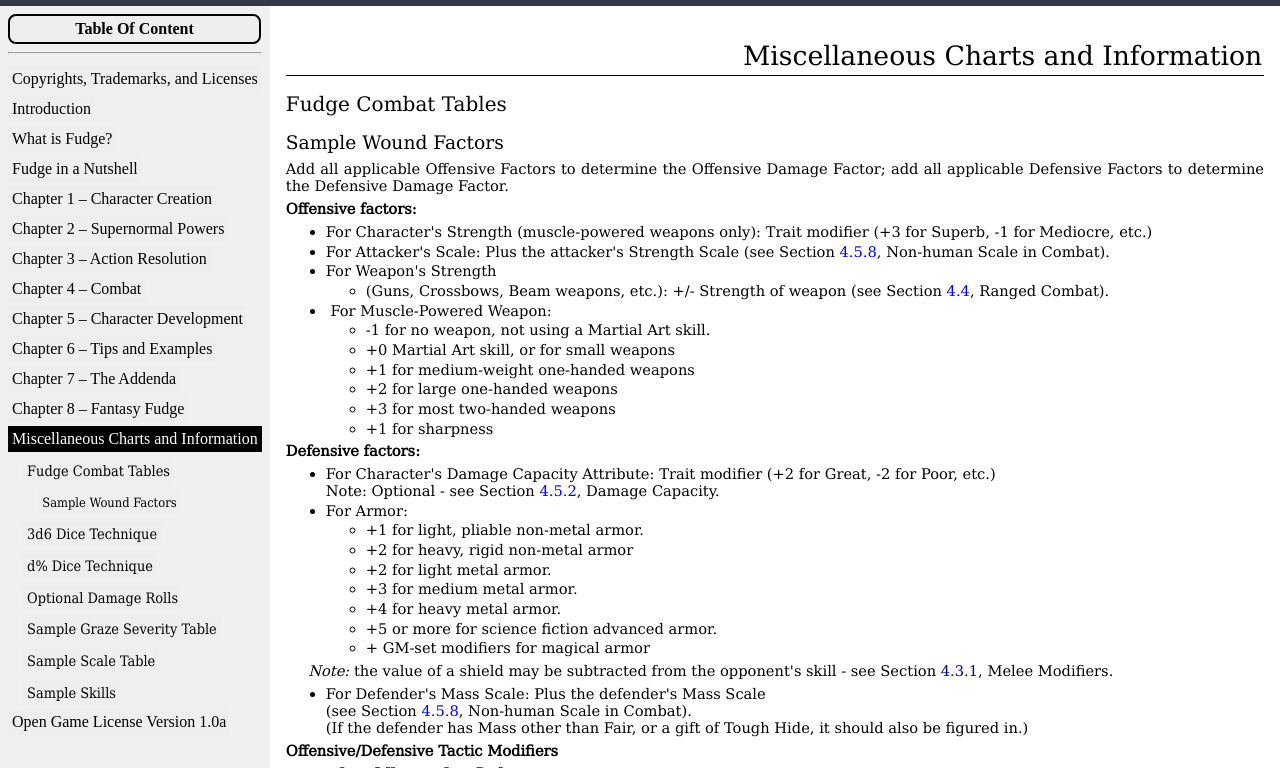
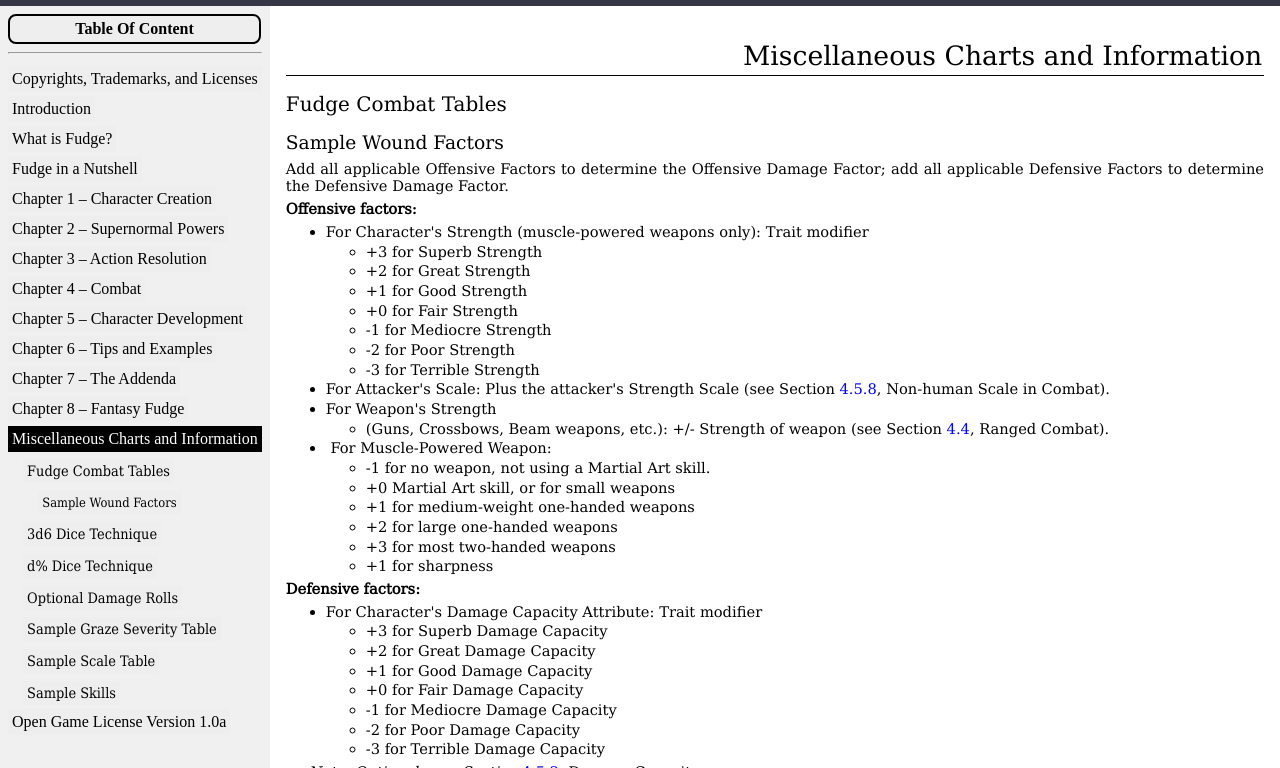
Before and after one commit to simonefelli/srd, a plain HTML site: page srd/fudge_srd_12.html in a window 1280 px wide. Shown: the part 32-800 px from the top of the page. Drawn offline with Linux system fonts and the light colour scheme.

Commit message:
Update fudge_srd_12.html

```diff
--- a/srd/fudge_srd_12.html
+++ b/srd/fudge_srd_12.html
@@ -108,8 +108,45 @@
     <ul class="c8">
       <li>
         <p class="MyList">
-          For Character's Strength (muscle-powered weapons only): Trait modifier (+3 for Superb, -1 for Mediocre, etc.)
+          For Character's Strength (muscle-powered weapons only): Trait modifier
         </p>
+          <ul class="c177">
+            <li>
+              <p class="MyList">
+                +3 for Superb Strength
+              </p>
+            </li>
+            <li>
+              <p class="MyList">
+                +2 for Great Strength
+              </p>
+            </li>
+            <li>
+              <p class="MyList">
+                +1 for Good Strength
+              </p>
+            </li>
+            <li>
+              <p class="MyList">
+                +0 for Fair Strength
+              </p>
+            </li>
+            <li>
+              <p class="MyList">
+                -1 for Mediocre Strength
+              </p>
+            </li>
+            <li>
+              <p class="MyList">
+                -2 for Poor Strength
+              </p>
+            </li>
+            <li>
+              <p class="MyList">
+                -3 for Terrible Strength
+              </p>
+            </li>
+          </ul>
       </li>
       <li>
         <p class="MyList">
@@ -172,9 +209,51 @@
     <ul class="c8">
       <li>
         <p class="MyList">
-          <span class="c6">For Character's Damage Capacity Attribute: Trait modifier (+2 for Great, -2 for Poor, etc.)<br>
-          Note: Optional - see Section</span> <a target="_self" class="Internet20link" href="fudge_srd_07.html#secdamagecapacity"><span class="Internetlink">4.5.2</span></a><span class="c6">, Damage Capacity.</span>
+          For Character's Damage Capacity Attribute: Trait modifier
         </p>
+          <ul class="c177">
+            <li>
+              <p class="MyList">
+                +3 for Superb Damage Capacity
+              </p>
+            </li>
+            <li>
+              <p class="MyList">
+                +2 for Great Damage Capacity
+              </p>
+            </li>
+            <li>
+              <p class="MyList">
+                +1 for Good Damage Capacity
+              </p>
+            </li>
+            <li>
+              <p class="MyList">
+                +0 for Fair Damage Capacity
+              </p>
+            </li>
+            <li>
+              <p class="MyList">
+                -1 for Mediocre Damage Capacity
+              </p>
+            </li>
+            <li>
+              <p class="MyList">
+                -2 for Poor Damage Capacity
+              </p>
+            </li>
+            <li>
+              <p class="MyList">
+                -3 for Terrible Damage Capacity
+              </p>
+            </li>
+          </ul>
+        </li>
+      </ul>
+      <p class="Quotations">
+          Note: Optional - see Section<span class="NoFormat"> <a target="_self" class="Internet20link" href="fudge_srd_07.html#secdamagecapacity"><span class="Internetlink">4.5.2</span></a>, Damage Capacity.</span>
+    </p>
+    <ul class="c8">
       </li>
       <li>
         <p class="MyList">
```
